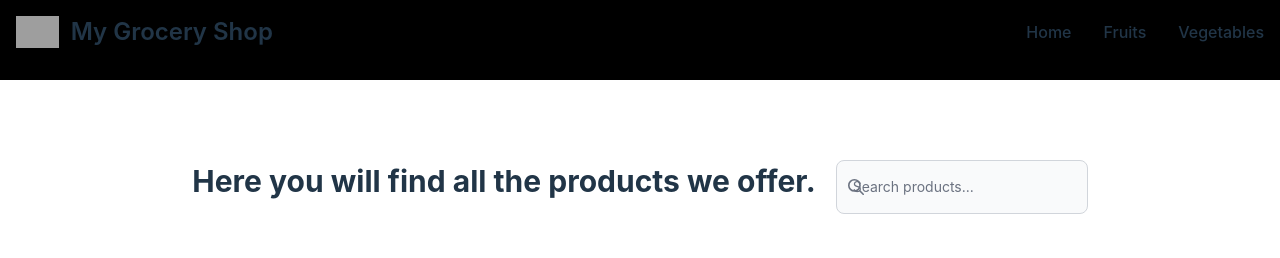
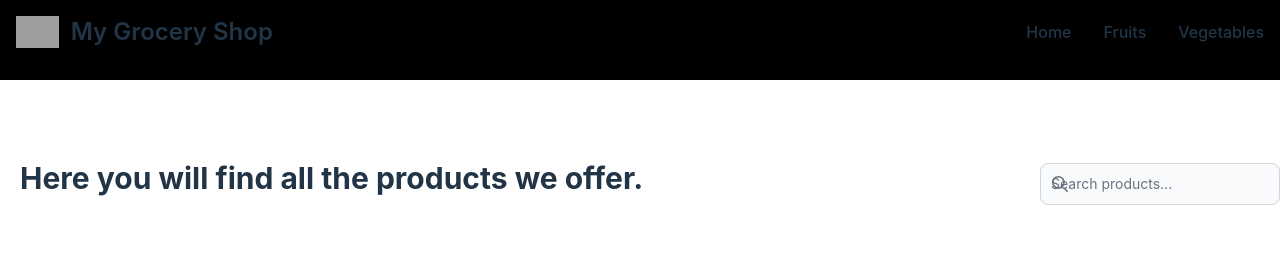
Before and after one commit to luisfaria86/store-app-react, a React (Vite) app: page / in a window 1280 px wide. Shown: the top 258 px of the page. Built offline with nearby package versions, Linux system fonts and the light colour scheme; grey boxes are pictures that could not be loaded.

Commit message:
fixed some ui

```diff
--- a/src/components/InputSearch/index.tsx
+++ b/src/components/InputSearch/index.tsx
@@ -25,12 +25,12 @@ const InputSearch = ({ label, placeholder, onDebouncedChange, onInputChange }: I
   };
 
   return (
-    <form className="max-w-md mx-auto flex">
+    <form className="mx-auto flex">
         <label className="mb-2 text-sm font-medium text-gray-900 sr-only dark:text-white">{label}</label>
     <div className="relative">
-            <div className="absolute inset-y-0 start-0 flex items-center ps-3">
-                <InputSearchIcon />
-            </div>
+      <div className="absolute inset-y-0 start-0 flex items-center ps-3">
+          <InputSearchIcon className=''/>
+      </div>
       <input
         type="search"
         id="default-search"
@@ -39,7 +39,7 @@ const InputSearch = ({ label, placeholder, onDebouncedChange, onInputChange }: I
         onBlur={() => {
           if (onInputChange) onInputChange(false);
         }}
-        className="block w-full p-4 ps-10 text-sm text-gray-900 border border-gray-300 rounded-lg bg-gray-50 focus:ring-blue-500 focus:border-blue-500 dark:bg-gray-700 dark:border-gray-600 dark:placeholder-gray-400 dark:text-white dark:focus:ring-blue-500 dark:focus:border-blue-500"
+        className="block w-full p-2.5 ps-10 text-sm text-gray-900 border border-gray-300 rounded-lg bg-gray-50 focus:ring-blue-500 focus:border-blue-500 dark:bg-gray-700 dark:border-gray-600 dark:placeholder-gray-400 dark:text-white dark:focus:ring-blue-500 dark:focus:border-blue-500"
         placeholder={placeholder}
         required
       />
--- a/src/pages/home.tsx
+++ b/src/pages/home.tsx
@@ -72,8 +72,8 @@ const Home: React.FC = () => {
 
   return (
     <div className="w-full">
-        <div className='flex items-baseline justify-center'>
-            <div className="mb-3 mr-5">
+        <div className='flex items-baseline justify-between'>
+            <div className="mb-3 px-5">
                 <Heading text={"Here you will find all the products we offer."} />
             </div>
              <div className="relative hidden md:block">
--- a/src/pages/vegetables.tsx
+++ b/src/pages/vegetables.tsx
@@ -11,7 +11,7 @@ const Vegetables: React.FC = () => {
 
   return (
     <div className="p-4">
-      <Heading text={"Welcome to the Vegetables page. Here you will find all the vegetables we offer."} />
+      <Heading text={"Here you will find all the vegetables we offer."} />
       <div className="grid grid-cols-1 sm:grid-cols-2 md:grid-cols-3 lg:grid-cols-4 gap-4 pt-5">
         {vegetables.map((vegetable: ProductsT) => (
           <Card
```
